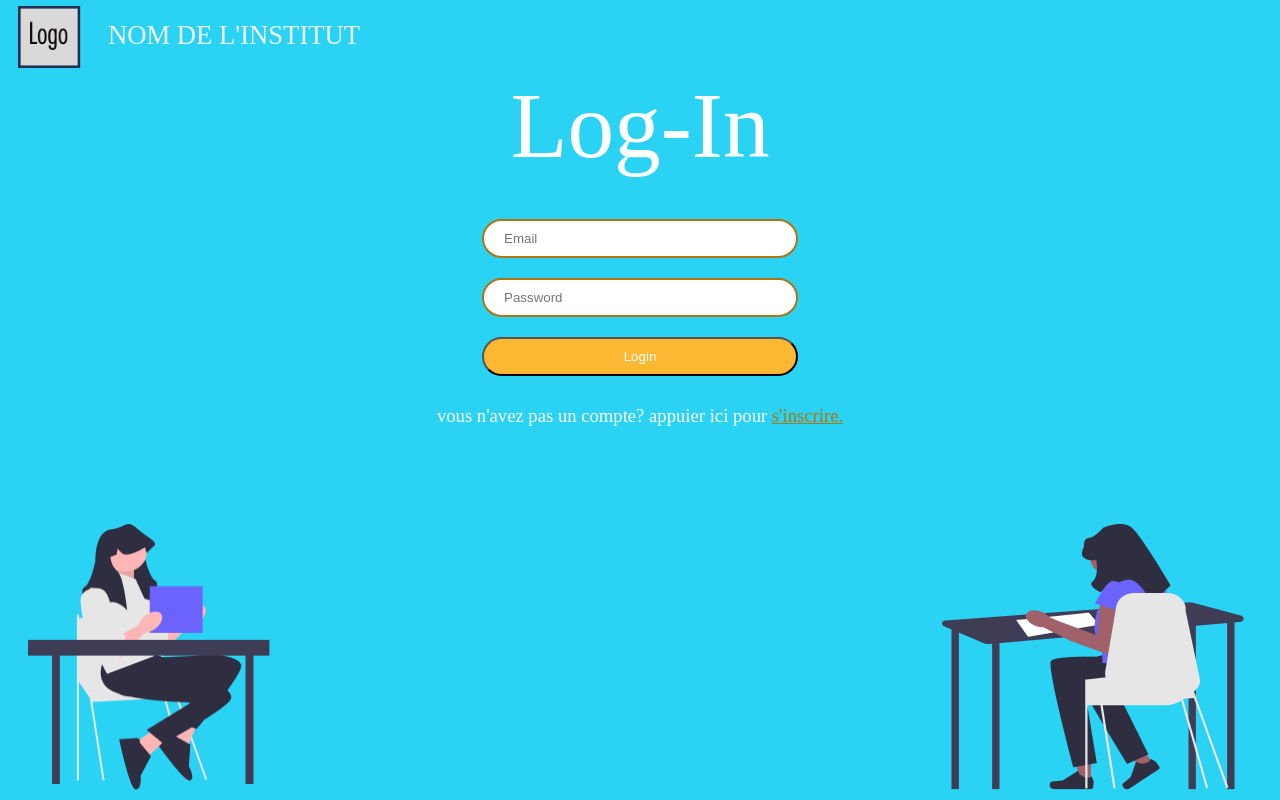
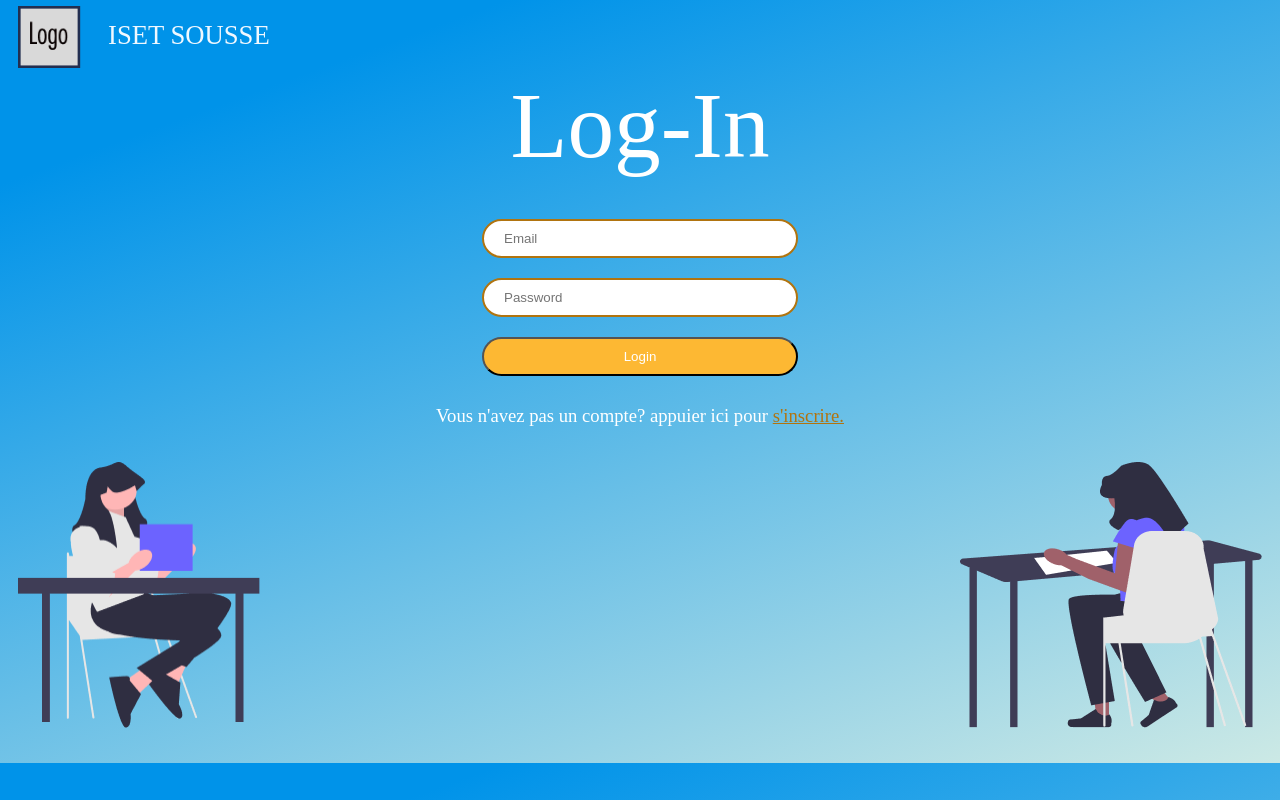
Before and after one commit to saw-a-bird/UniversityWebsite, a PHP site: page /teamworkProj/login.php in a window 1280 px wide. Run offline with PHP 8.4, Linux system fonts and the light colour scheme.

Commit message:
Changed some things

```diff
--- a/Assets/css/general.css
+++ b/Assets/css/general.css
@@ -1,6 +1,8 @@
 /* general*/
 body{
-    background-color: #2AD2F4;
+    background-color: #0093E9;
+    background-image: linear-gradient(160deg, #0093E9 15%, #cce9e5 100%);
+
 }
 
 /*logo and name*/
--- a/Assets/css/login.css
+++ b/Assets/css/login.css
@@ -1,5 +1,7 @@
 body {
-    background-color: #2AD2F4;
+  background-color: #0093E9;
+  background-image: linear-gradient(160deg, #0093E9 15%, #cce9e5 100%);
+
 }
 header{
     font:  20pt futura;
@@ -58,12 +60,9 @@ input[type=text], input[type=password] {
   }
 
   .login_imgs{
-    bottom: 10px;
-    position: absolute;
     display: flex;
     justify-content: space-between;
-    width: 95%;
-    margin: 0 20px;
+    margin: 35px 10px
 }
 
 .green_alert {
--- a/Assets/css/profil.css
+++ b/Assets/css/profil.css
@@ -12,8 +12,8 @@
 .cadre {
     padding-top:50px;
     padding-left: 30px;
-    background-color:
-    rgb(216, 216, 231);
+    background-color:rgb(216, 216, 231);
+    box-shadow: 10px 10px 4px rgb(0 0 0 / 25%);
     border-radius: 15px;
     width: 1000px;
     height: 600px;
--- a/Assets/css/user.css
+++ b/Assets/css/user.css
@@ -1,6 +1,8 @@
 
 body {
-    background-color: #01d4ff;
+    background-color: #0093E9;
+background-image: linear-gradient(160deg, #0093E9 15%, #cce9e5 100%);
+
 }
 
 .content{
--- a/admin.php
+++ b/admin.php
@@ -7,11 +7,12 @@
     <?php
         session_start();
         include("Pipes/get_login.php");
+        include("config.php");
     ?>
     <div class="logo">
         <div class = "header_div">
             <img src="Assets/imgs/LOGO.png">
-            <h2 class = "website_title"> NOM DE L’INSTITUTE </h2>
+            <h2 class = "website_title"> <?= NOM_SITE ?> </h2>
         </div>
         <h3 class = "deconnection absolute"> <a href="Pipes/deconnexion.php">Se deconnecter</a></h3>
     </div>
--- a/config.php
+++ b/config.php
@@ -1,2 +1,3 @@
 <?php
     define("HOST", "http://localhost/teamworkProj/");
+    define("NOM_SITE", "ISET SOUSSE");
--- a/etudiant.php
+++ b/etudiant.php
@@ -5,12 +5,13 @@
 <body>
     <?php
         session_start();
+        include("config.php");
         include("Pipes/get_login.php");
     ?>
     <div class="logo">
         <div class = "header_div">
             <img src="Assets/imgs/LOGO.png">
-            <h2 class = "website_title"> NOM DE L’INSTITUTE </h2>
+            <h2 class = "website_title"> <?= NOM_SITE ?> </h2>
         </div>
         <h3 class = "deconnection absolute"> <a href="Pipes/deconnexion.php">Se deconnecter</a></h3>
     </div>
--- a/index.php
+++ b/index.php
@@ -16,6 +16,7 @@
         header("location: Pipes/login_redirect.php");
       }
 
+      include("config.php");
    require_once("Classes/UtilisateurDB.php");
    $utilisateurDB = new UtilisateurDB();
     $enabled_inscription = $utilisateurDB->getIState();
@@ -42,7 +43,7 @@
     <!--logo and name-->
     <div>
         <img src="Assets/imgs/LOGO.png" alt="LOGO" id="logo">
-        <h1 id="nom_uni">NOM DE L’INSTITUTE </h1>
+        <h1 id="nom_uni"> <?= NOM_SITE ?> </h1>
     </div>
 
     <!--the form and title-->
--- a/login.php
+++ b/login.php
@@ -13,19 +13,11 @@ Proxima Nova -->
       <link rel="stylesheet" href="Assets/css/login.css">
     </head>
 <body>
-    <section>
-        <div class="imgcontainer">
-            <header id="header">NOM DE L'INSTITUT</header>
-            <img src="Assets/imgs/logo.png" alt="logo" class="logo">
-
-          </div>
-
-    </section>
-    <section>
 
   <?php
 
     session_start();
+    include("config.php");
     if (isset($_SESSION["login"])) {
       header("location: Pipes/login_redirect.php");
     }
@@ -79,6 +71,11 @@ Proxima Nova -->
     }
   ?>
 
+    <div class="imgcontainer">
+      <header id="header"><?= NOM_SITE ?></header>
+      <img src="Assets/imgs/logo.png" alt="logo" class="logo">
+    </div>
+
     <form class="formulaire" method = "post">
         <div style = "margin-bottom: 30px;">
             <span class="log"> Log-In</span>
@@ -95,18 +92,18 @@ Proxima Nova -->
 
         </div>
         </form>
-        </section>
-        <section>
-            <footer>
-          <p class="psw">vous n'avez pas un compte? appuier ici pour <a href="index.php">s'inscrire.</a>
+        <div style = "margin-bottom:auto;">
+          <p class="psw">
+              Vous n'avez pas un compte? appuier ici pour <a href="index.php">s'inscrire.</a>
               <!-- <br>vous avez oublié votre password? appuier <a href="forgot_password.php">ICI </a> -->
           </p>
+      </div>
+
         <div class = "login_imgs">
           <img src="Assets/imgs/p_login_left.png" alt="logleft" class="logleft">
           <img src="Assets/imgs/p_login_right.png" alt="logright" class="logright">
         </div>
-    </footer>
-    </section>
+
 
 
 </body>
--- a/profile.php
+++ b/profile.php
@@ -7,13 +7,14 @@
 <?php
     session_start();
     include("Pipes/get_login.php");
+    include("config.php");
 ?>
 
 <div class="logo">
     <div class = "seperated_div">
         <div class = "header_div">
             <img src="Assets/imgs/LOGO.png">
-            <h2 class = "website_title"> NOM DE L’INSTITUTE </h2>
+            <h2 class = "website_title"> <?= NOM_SITE ?> </h2>
         </div>
         <div class = "buttons_div">
             <h3 class = "go_back"> <a href="Pipes/login_redirect.php">Go back</a></h3>
```
Also changed, not shown: Assets/css/inscription.css (+3 -13 lines), form.php (+7 -5 lines), parent.php (+16 -9 lines), Assets/imgs/adm_inscription.png, Assets/imgs/family_fils.png (added). Lines whose indentation alone changed are shown as unchanged.
